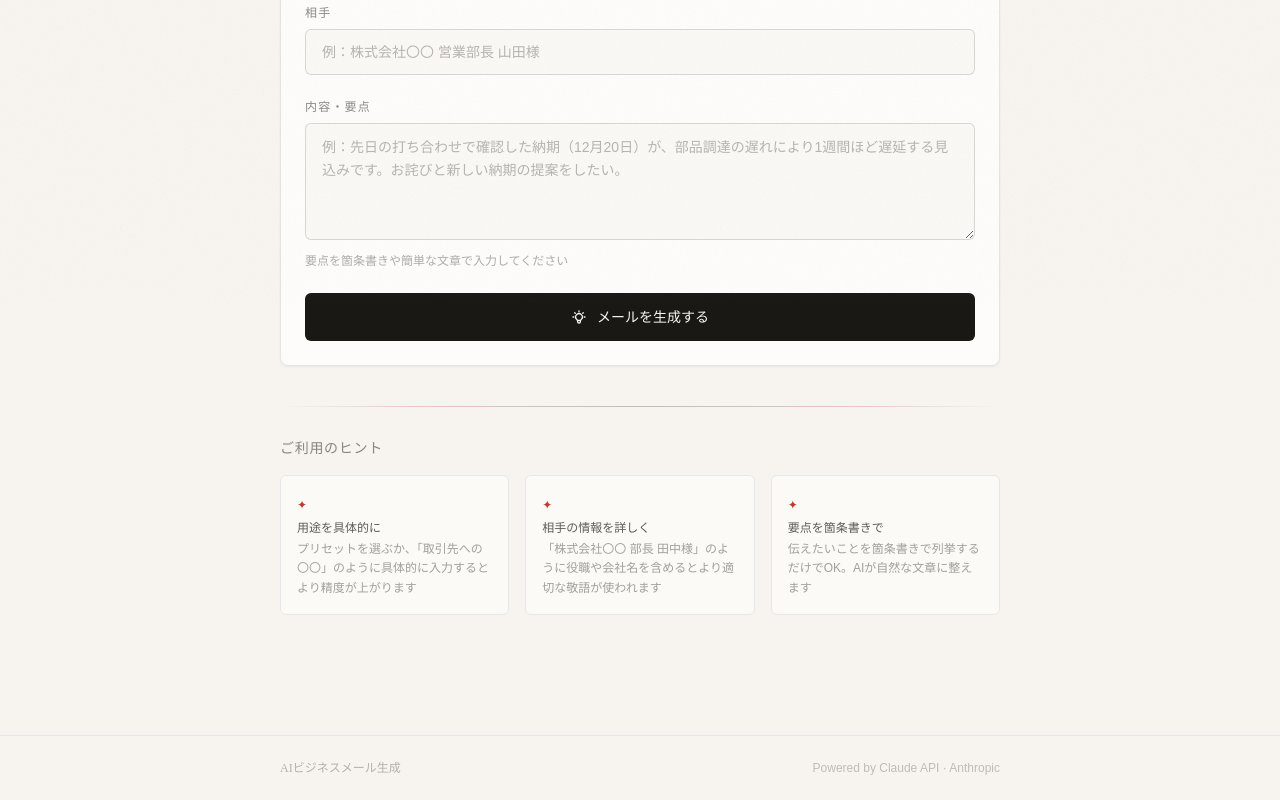
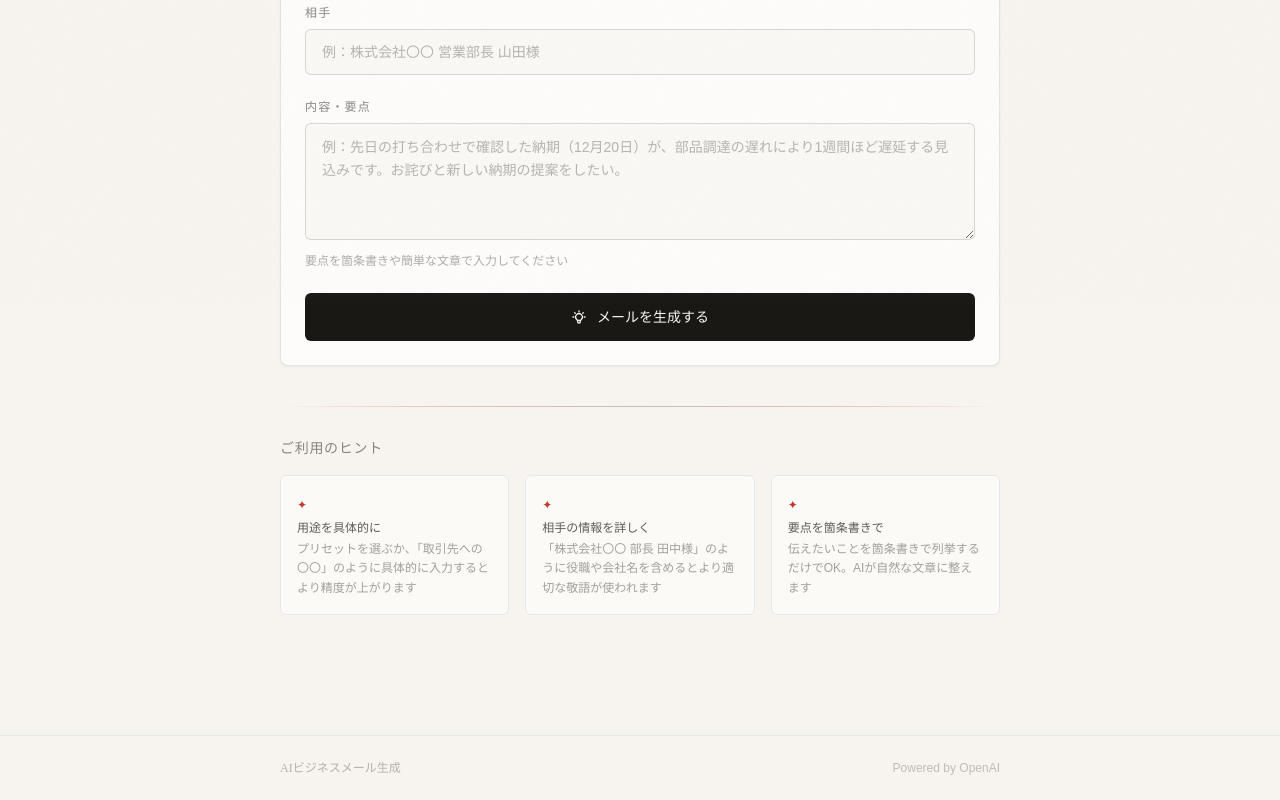
Before and after one commit to etoile1000/ai-mail-generator, a Next.js app in the folder ai-mail-app/: page / in a window 1280 px wide. Shown: the part 497-1297 px from the top of the page. Built offline with nearby package versions, Linux system fonts and the light colour scheme.

Commit message:
Update page.tsx

```diff
--- a/ai-mail-app/src/app/page.tsx
+++ b/ai-mail-app/src/app/page.tsx
@@ -381,7 +381,7 @@ export default function Home() {
         <div className="mx-auto max-w-3xl px-6 py-6 flex flex-col sm:flex-row items-center justify-between gap-2">
           <p className="text-xs text-ink/30 font-display">AIビジネスメール生成</p>
           <p className="text-xs text-ink/25">
-            Powered by Claude API · Anthropic
+            Powered by OpenAI
           </p>
         </div>
       </footer>
```
